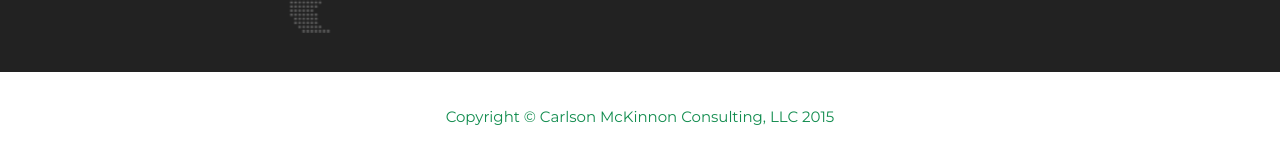
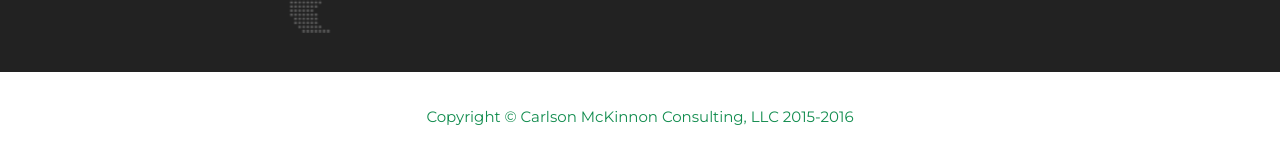
Before and after one commit to trodi/consult-o-matic, a Jekyll site: the page built from index.html, in a window 1280 px wide and 900 px high, scrolled down 3268 px. Shown: the part 738-897 px from the top of the window. Built offline with Jekyll 4.4.1, drawn with Linux system fonts in a browser that asks for light colours; some web fonts are replaced.

Commit message:
update copyright 2016

```diff
--- a/_config.yml
+++ b/_config.yml
@@ -2,7 +2,7 @@ url: https://y7kim.github.io
 
 # Site settings
 title: Carlson McKinnon Consulting
-copyright: Carlson McKinnon Consulting, LLC 2015
+copyright: Carlson McKinnon Consulting, LLC 2015-2016
 description: "Small business consulting, navigating the waters of small business for you. We offer consulting services that cover a wide range of small business needs. We can help you get off the ground from the very beginning or help out later on to guide you to further success. Services include: website design, brand design, SEO, mobile app development, legal work, and taxes."
 
 # Color settings (hex-codes without the leading hash-tag)
```
